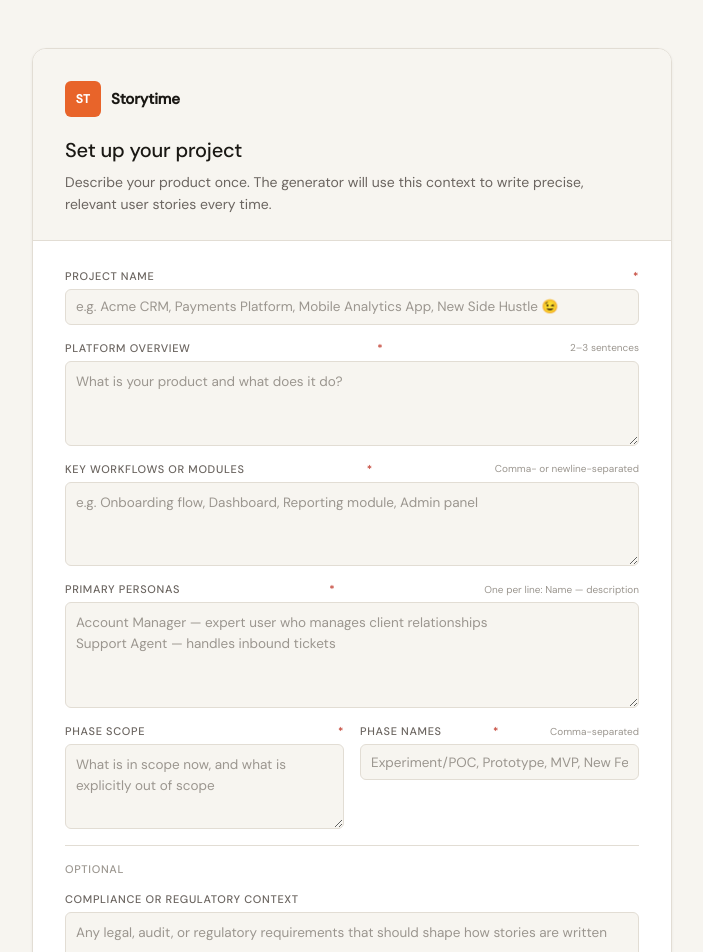
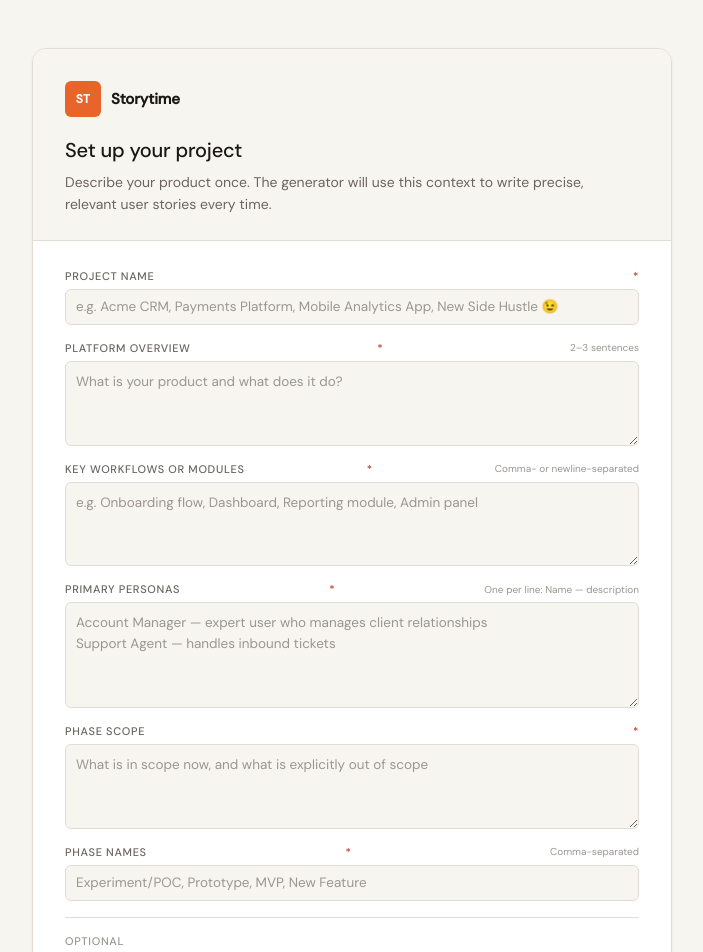
Before and after one commit to garelaos/rolemapper-story-gen, a React (Create React App) app: page / in a window 1280 px wide. Shown: the top 952 px of the page, without its empty margins (288-991 px from the left). Built offline with nearby package versions, Linux system fonts and the light colour scheme.

Commit message:
Stack phase fields full width on setup form

```diff
--- a/src/ProjectSetup.js
+++ b/src/ProjectSetup.js
@@ -147,7 +147,6 @@ export default function ProjectSetup({ onComplete, onCancel, initialValues }) {
               />
             </Field>
 
-            <div className="setup-row">
             <Field label="Phase scope" id="phaseScope" required error={errors.phaseScope}>
               <textarea
                 id="phaseScope"
@@ -169,7 +168,6 @@ export default function ProjectSetup({ onComplete, onCancel, initialValues }) {
                 placeholder="Experiment/POC, Prototype, MVP, New Feature"
               />
             </Field>
-            </div>
           </div>
 
           <div className="setup-section setup-section-optional">
```
Lines whose indentation alone changed are shown as unchanged.
